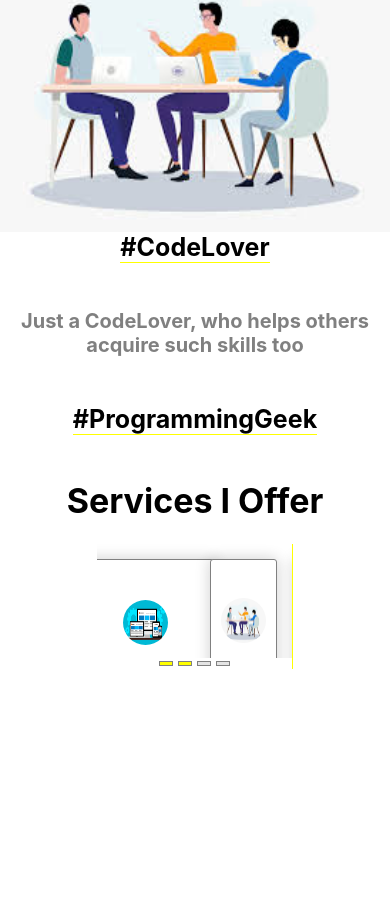
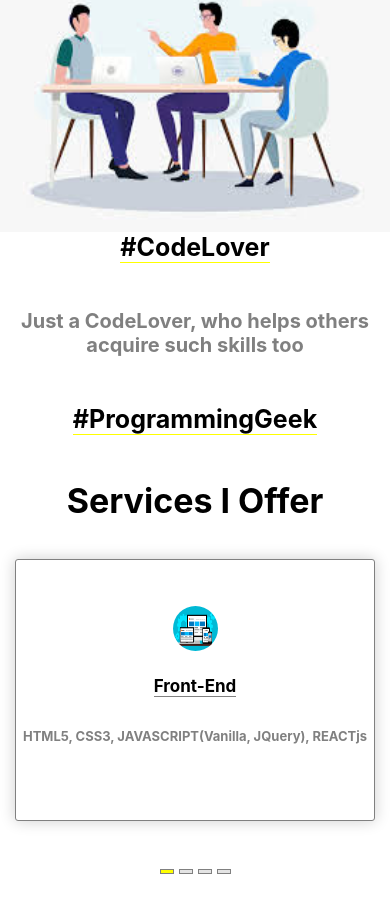
Before and after one commit to NjohPrince/Building-A-Web-Page-Using-React, a React (Create React App) app in the folder mywebsite/: page / in a window 390 px wide. Shown: the part 1032-1944 px from the top of the page. Built offline with nearby package versions, Linux system fonts and the light colour scheme; what react-hover-animation would draw is missing.

Commit message:
adjusted the responsiveness of the cards

```diff
--- a/mywebsite/package.json
+++ b/mywebsite/package.json
@@ -13,6 +13,7 @@
     "react": "^17.0.1",
     "react-dom": "^17.0.1",
     "react-hover-animation": "^2.1.1",
+    "react-responsive": "^8.2.0",
     "react-scripts": "4.0.1",
     "react-scroll": "^1.8.1",
     "styled-components": "^5.2.1",
--- a/mywebsite/src/components/card/card.jsx
+++ b/mywebsite/src/components/card/card.jsx
@@ -3,7 +3,7 @@ import styled from "styled-components";
 
 const Container = styled.div`
   width: 370px;
-  height: 270px;
+  height: 250px;
   background-color: #fff;
   box-shadow: 0px 0px 15px rgba(17, 17, 17, 0.2);
   border-radius: 3px;
@@ -13,11 +13,11 @@ const Container = styled.div`
   justify-content: center;
   padding: 5px;
   margin: 15px;
-  border: 1px solid grey;
+  border: 1px solid gray;
   transition: 0.5s;
 
   &: hover {
-    transform: scale(1.05);
+    transform: scale(1.01);
     transition: 0.5s;
   }
 `;
--- a/mywebsite/src/containers/simpleReactCarousel.jsx
+++ b/mywebsite/src/containers/simpleReactCarousel.jsx
@@ -6,24 +6,29 @@ import { CaptionText } from "../components/textCaption/caption";
 import { CardView } from "../components/card/card";
 import rowImage from "../assets/images/cont.jfif";
 import rowImage2 from "../assets/images/images.png";
+import { useMediaQuery } from "react-responsive";
 
 const Container = styled.div`
   width: 100%;
-  min-height: 500px;
+  min-height: 499px;
   display: flex;
   flex-direction: column;
   align-items: center;
 `;
 
 const StyledCarouselProvider = styled(CarouselProvider)`
-  width: 50%;
-  border-right: 1px solid yellow;
+  width: 80%;
+
+  @media screen and (max-width: 480px) {
+    width: 100%;
+  }
 `;
 
 const StyledDotGroup = styled(DotGroup)`
   display: flex;
   justify-content: center;
-  margin: 3px;
+  margin-bottom: 35px;
+
   button {
     height: 5px;
     background-color: #e4e4e4;
@@ -44,19 +49,24 @@ const StyledSlide = styled(Slide)`
   .carousel__inner-slide {
     display: flex;
     justify-content: center;
+
+    @media screen and (max-width: 998px) {
+      height: 2px;
+    }
   }
 `;
 
 export function SectionSlide(props) {
+  const isMobile = useMediaQuery({ query: "(max-width: 799px)" });
   return (
     <Container>
       <CaptionText>Services I Offer</CaptionText>
       <StyledCarouselProvider
         naturalSlideWidth={300}
-        naturalSlideHeight={350}
+        naturalSlideHeight={250}
         totalSlides={4}
-        visibleSlides={2}
-        dragEnabled={false}
+        visibleSlides={isMobile ? 1 : 2}
+        dragEnabled={isMobile ? true : false}
       >
         <Slider>
           <StyledSlide index={0}>
```
Also changed, not shown: 2 other files (tests, documents, lock files or other folders).
